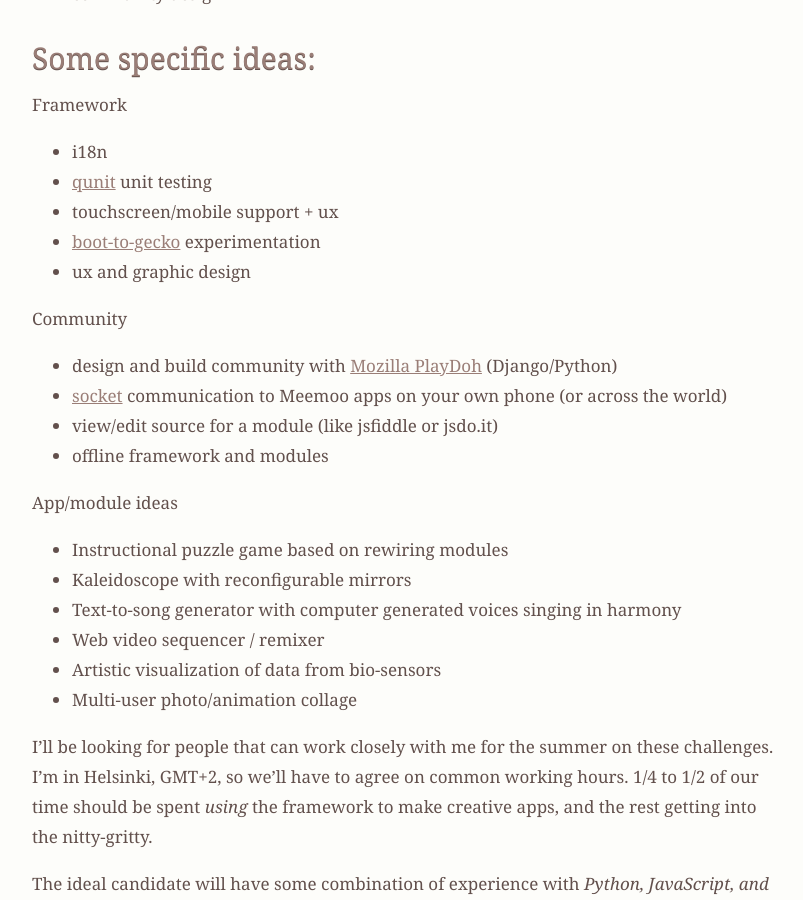
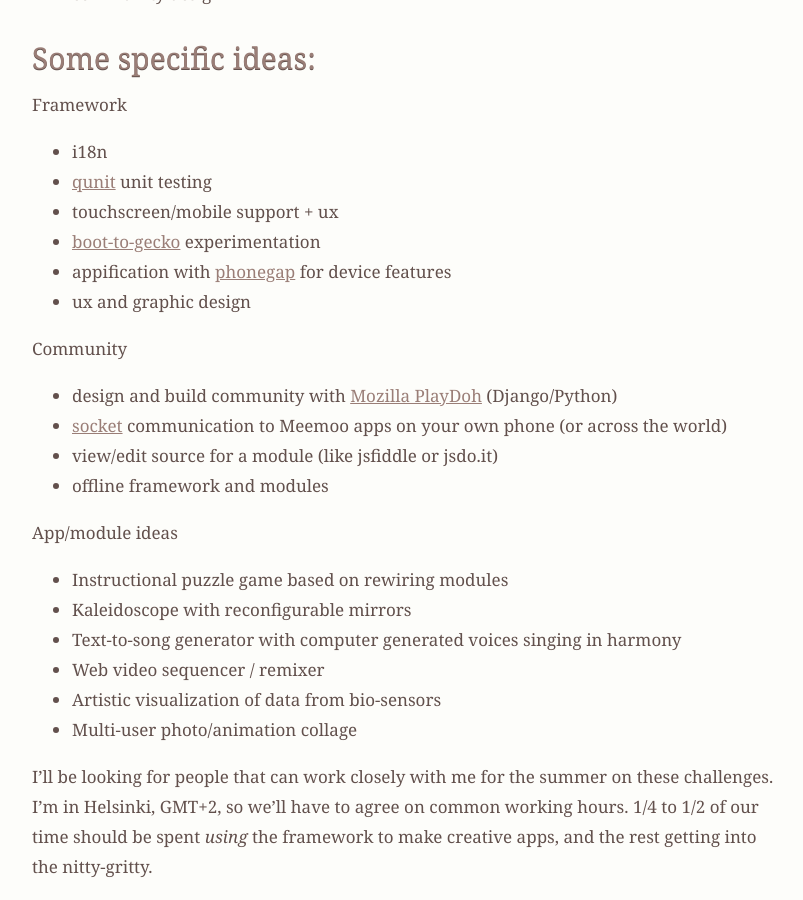
Before and after one commit to meemoo/meemoo.github.io, a Jekyll site: the page built from contribute/gsoc2012/index.markdown, in a window 1280 px wide and 900 px high, scrolled down 952 px. Shown: the whole window, without its empty margins (233-1036 px from the left). Built offline with Jekyll 4.4.1, drawn with Linux system fonts in a browser that asks for light colours; Markdown is read by kramdown in place of the engine named in the settings.

Commit message:
phonegap idea

```diff
--- a/contribute/gsoc2012/index.markdown
+++ b/contribute/gsoc2012/index.markdown
@@ -29,6 +29,7 @@ Framework
 * [qunit](http://docs.jquery.com/QUnit) unit testing
 * touchscreen/mobile support + ux
 * [boot-to-gecko](https://wiki.mozilla.org/B2G) experimentation
+* appification with [phonegap](https://github.com/phonegap) for device features
 * ux and graphic design
 
 Community
```
